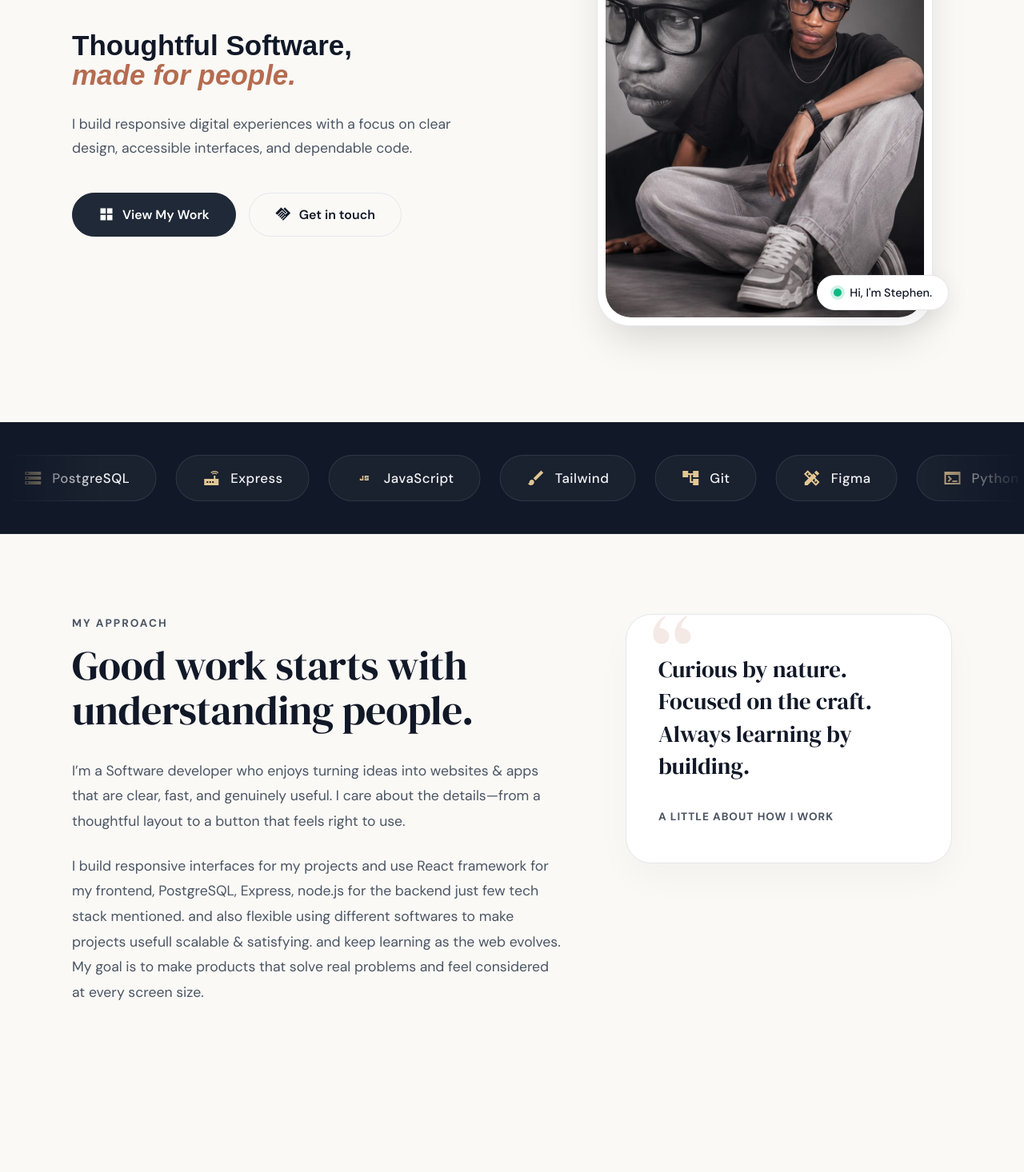
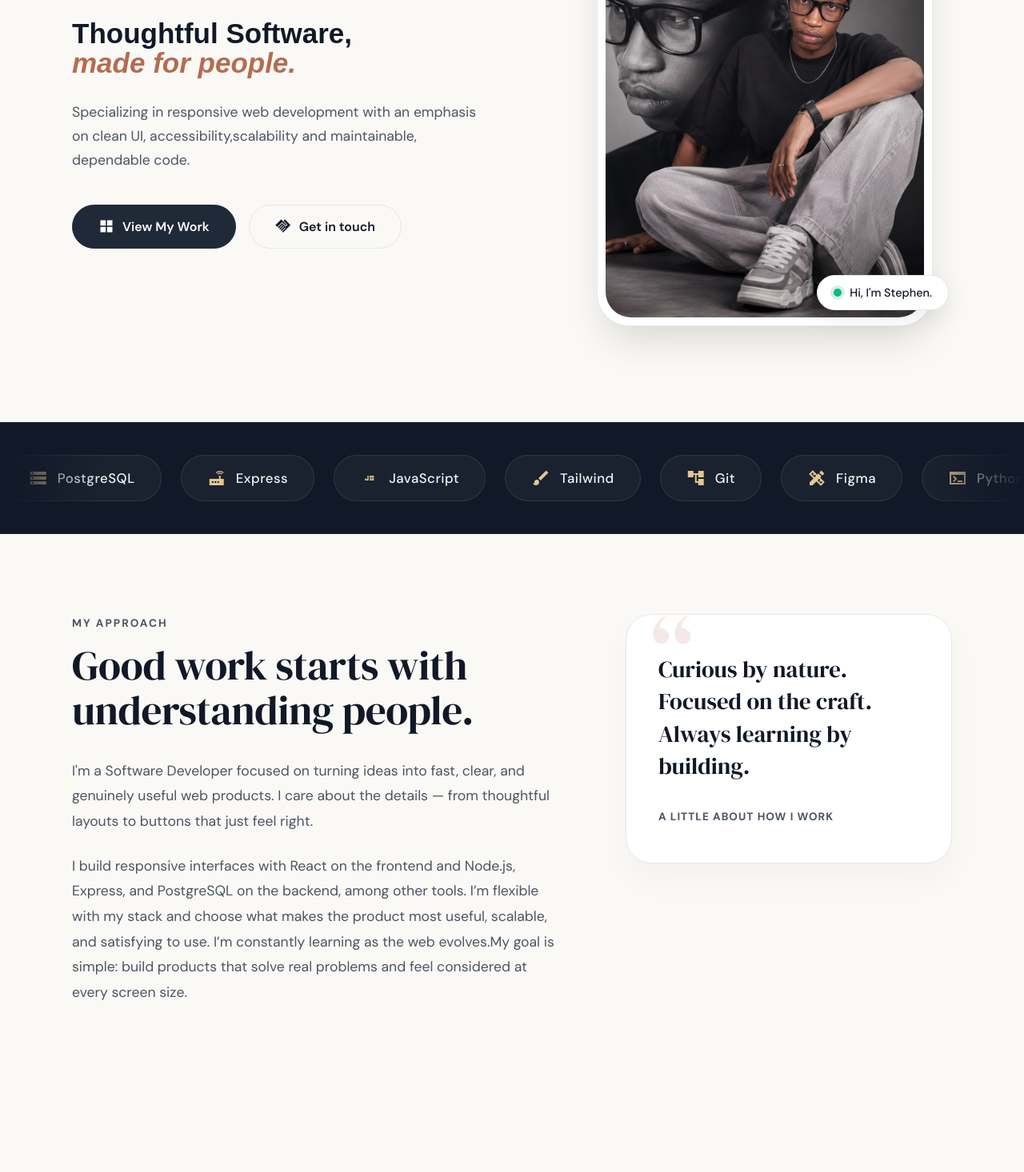
Before and after one commit to Stephen9883002/Stephen-dev, a React (Vite) app: page / in a window 1280 px wide. Shown: the part 280-1746 px from the top of the page at 80% size. Built offline with nearby package versions, Linux system fonts and the light colour scheme.

Commit message:
changes some spaces and texts

```diff
--- a/src/components/section/AboutMe.jsx
+++ b/src/components/section/AboutMe.jsx
@@ -11,18 +11,17 @@ function AboutMe() {
 						Good work starts with understanding people.
 					</h2>
 					<p className="about-text">
-						I’m a Software developer who enjoys turning ideas into websites &
-						apps that are clear, fast, and genuinely useful. I care about the
-						details—from a thoughtful layout to a button that feels right to
-						use.
+						I'm a Software Developer focused on turning ideas into fast, clear,
+						and genuinely useful web products. I care about the details — from
+						thoughtful layouts to buttons that just feel right.
 					</p>
 					<p className="about-text">
-						I build responsive interfaces for my projects and use React
-						framework for my frontend, PostgreSQL, Express, node.js for the
-						backend just few tech stack mentioned. and also flexible using
-						different softwares to make projects usefull scalable & satisfying.
-						and keep learning as the web evolves. My goal is to make products
-						that solve real problems and feel considered at every screen size.
+						I build responsive interfaces with React on the frontend and
+						Node.js, Express, and PostgreSQL on the backend, among other tools.
+						I’m flexible with my stack and choose what makes the product most
+						useful, scalable, and satisfying to use. I’m constantly learning as
+						the web evolves.My goal is simple: build products that solve real
+						problems and feel considered at every screen size.
 					</p>
 				</div>
 
--- a/src/components/section/Hero.jsx
+++ b/src/components/section/Hero.jsx
@@ -15,8 +15,8 @@ function Hero() {
 						<span className="text-accent">made for people.</span>
 					</h1>
 					<p className="hero-description">
-						I build responsive digital experiences with a focus on clear design,
-						accessible interfaces, and dependable code.
+						Specializing in responsive web development with an emphasis on clean
+						UI, accessibility,scalability and maintainable, dependable code.
 					</p>
 
 					<div className="hero-actions">
--- a/src/components/section/SocialMedia.jsx
+++ b/src/components/section/SocialMedia.jsx
@@ -3,7 +3,7 @@ import './style/SocialMedia.css';
 const socials = [
 	{
 		name: 'LinkedIn',
-		url: 'https://linkedin.com/in/yourprofile', // Replace with your actual URL
+		url: 'https://www.linkedin.com/in/stephen-geoffrey-07ab74378?utm_source=share_via&utm_content=profile&utm_medium=member_ios', // Replace with your actual URL
 		icon: (
 			<svg viewBox="0 0 24 24" fill="currentColor" className="social-svg">
 				<path d="M20.447 20.452h-3.554v-5.569c0-1.328-.027-3.037-1.852-3.037-1.853 0-2.136 1.445-2.136 2.939v5.667H9.351V9h3.414v1.561h.046c.477-.9 1.637-1.85 3.37-1.85 3.601 0 4.267 2.37 4.267 5.455v6.286zM5.337 7.433c-1.144 0-2.063-.926-2.063-2.065 0-1.138.92-2.063 2.063-2.063 1.14 0 2.064.925 2.064 2.063 0 1.139-.925 2.065-2.064 2.065zm1.782 13.019H3.555V9h3.564v11.452zM22.225 0H1.771C.792 0 0 .774 0 1.729v20.542C0 23.227.792 24 1.771 24h20.451C23.2 24 24 23.227 24 22.271V1.729C24 .774 23.2 0 22.222 0h.003z" />
@@ -12,7 +12,7 @@ const socials = [
 	},
 	{
 		name: 'TikTok',
-		url: 'https://tiktok.com/@yourprofile',
+		url: 'https://www.tiktok.com/@je.ricks6?_r=1&_t=ZS-9Ar59QrkueH',
 		icon: (
 			<svg viewBox="0 0 24 24" fill="currentColor" className="social-svg">
 				<path d="M12.525.02c1.31-.02 2.61-.01 3.91-.02.08 1.53.63 3.09 1.75 4.17 1.12 1.11 2.7 1.62 4.24 1.79v4.03c-1.44-.05-2.89-.35-4.2-.97-.57-.26-1.1-.59-1.62-.93-.01 2.92.01 5.84-.02 8.75-.08 1.4-.54 2.79-1.35 3.94-1.31 1.92-3.58 3.17-5.91 3.21-1.43.08-2.86-.31-4.08-1.03-2.02-1.19-3.44-3.37-3.65-5.71-.02-.5-.03-1-.01-1.49.18-1.9 1.12-3.72 2.58-4.96 1.66-1.44 3.98-2.13 6.15-1.72.02 1.48-.04 2.96-.04 4.44-.99-.32-2.15-.23-3.02.37-.63.41-1.11 1.04-1.36 1.75-.21.51-.15 1.07-.14 1.61.24 1.64 1.82 3.02 3.5 2.87 1.12-.01 2.19-.66 2.77-1.61.19-.33.4-.67.41-1.06.1-1.79.06-3.57.07-5.36.01-4.03-.01-8.05.02-12.07z" />
@@ -21,7 +21,7 @@ const socials = [
 	},
 	{
 		name: 'Instagram',
-		url: 'https://instagram.com/yourprofile',
+		url: 'https://www.instagram.com/jericksyt_dev?mdxt=N3Fwa3d0cWJmeW05&utm_source=qr',
 		icon: (
 			<svg viewBox="0 0 24 24" fill="currentColor" className="social-svg">
 				<path d="M12 2.163c3.204 0 3.584.012 4.85.07 3.252.148 4.771 1.691 4.919 4.919.058 1.265.069 1.645.069 4.849 0 3.205-.012 3.584-.069 4.849-.149 3.225-1.664 4.771-4.919 4.919-1.266.058-1.644.07-4.85.07-3.204 0-3.584-.012-4.849-.07-3.26-.149-4.771-1.699-4.919-4.92-.058-1.265-.07-1.644-.07-4.849 0-3.204.013-3.583.07-4.849.149-3.227 1.664-4.771 4.919-4.919 1.266-.057 1.645-.069 4.849-.069zM12 0C8.741 0 8.333.014 7.053.072 2.695.272.273 2.69.073 7.052.014 8.333 0 8.741 0 12c0 3.259.014 3.668.072 4.948.2 4.358 2.618 6.78 6.98 6.98C8.333 23.986 8.741 24 12 24c3.259 0 3.668-.014 4.948-.072 4.354-.2 6.782-2.618 6.979-6.98.059-1.28.073-1.689.073-4.948 0-3.259-.014-3.667-.072-4.947-.196-4.354-2.617-6.78-6.979-6.98C15.668.014 15.259 0 12 0zm0 5.838a6.162 6.162 0 100 12.324 6.162 6.162 0 000-12.324zM12 16a4 4 0 110-8 4 4 0 010 8zm6.406-11.845a1.44 1.44 0 100 2.881 1.44 1.44 0 000-2.881z" />
@@ -30,7 +30,7 @@ const socials = [
 	},
 	{
 		name: 'GitHub',
-		url: 'https://github.com/yourprofile',
+		url: 'https://github.com/Stephen9883002',
 		icon: (
 			<svg viewBox="0 0 24 24" fill="currentColor" className="social-svg">
 				<path d="M12 .297c-6.63 0-12 5.373-12 12 0 5.303 3.438 9.8 8.205 11.385.6.113.82-.258.82-.577 0-.285-.01-1.04-.015-2.04-3.338.724-4.042-1.61-4.042-1.61C4.422 18.07 3.633 17.7 3.633 17.7c-1.087-.744.084-.729.084-.729 1.205.084 1.838 1.236 1.838 1.236 1.07 1.835 2.809 1.305 3.495.998.108-.776.417-1.305.76-1.605-2.665-.3-5.466-1.332-5.466-5.93 0-1.31.465-2.38 1.235-3.22-.135-.303-.54-1.523.105-3.176 0 0 1.005-.322 3.3 1.23.96-.267 1.98-.399 3-.405 1.02.006 2.04.138 3 .405 2.28-1.552 3.285-1.23 3.285-1.23.645 1.653.24 2.873.12 3.176.765.84 1.23 1.91 1.23 3.22 0 4.61-2.805 5.625-5.475 5.92.42.36.81 1.096.81 2.22 0 1.606-.015 2.896-.015 3.286 0 .315.21.69.825.57C20.565 22.092 24 17.592 24 12.297c0-6.627-5.373-12-12-12" />
--- a/src/components/section/style/Projects.css
+++ b/src/components/section/style/Projects.css
@@ -4,8 +4,9 @@
 .projects-grid {
 	display: grid;
 	grid-template-columns: repeat(3, 1fr);
-	gap: 32px;
+	gap: 20px;
 	width: 100%;
+	justify-content: center;
 }
 
 .project-card {
--- a/src/pages/HomePage.jsx
+++ b/src/pages/HomePage.jsx
@@ -44,7 +44,7 @@ function HomePage() {
 				</Link>
 			</section>
 			<Process />
-			<Testimonials />
+			{/*  <Testimonials /> later i will uncommit it out */}
 			<SocialMedia />
 			<Contact />
 			<SupportBanner />
--- a/src/pages/SupportPage.jsx
+++ b/src/pages/SupportPage.jsx
@@ -24,10 +24,8 @@ function SupportPage() {
 					</div>
 					<h2 className="support-page-title">Why Support?</h2>
 					<p className="support-page-text">
-						I spend countless hours building open-source projects, writing
-						guides, and creating tools to make the web a better place. Your
-						contribution goes directly into hosting, domain renewals, and coffee
-						(lots of it).
+						Appreciate my work? Consider supporting — it means a lot and helps
+						me build more.
 					</p>
 
 					{/* Here we could embed the modal trigger or just a big button */}
```
Also changed, not shown: src/components/section/SupportModal.jsx (+0 -30 lines).
